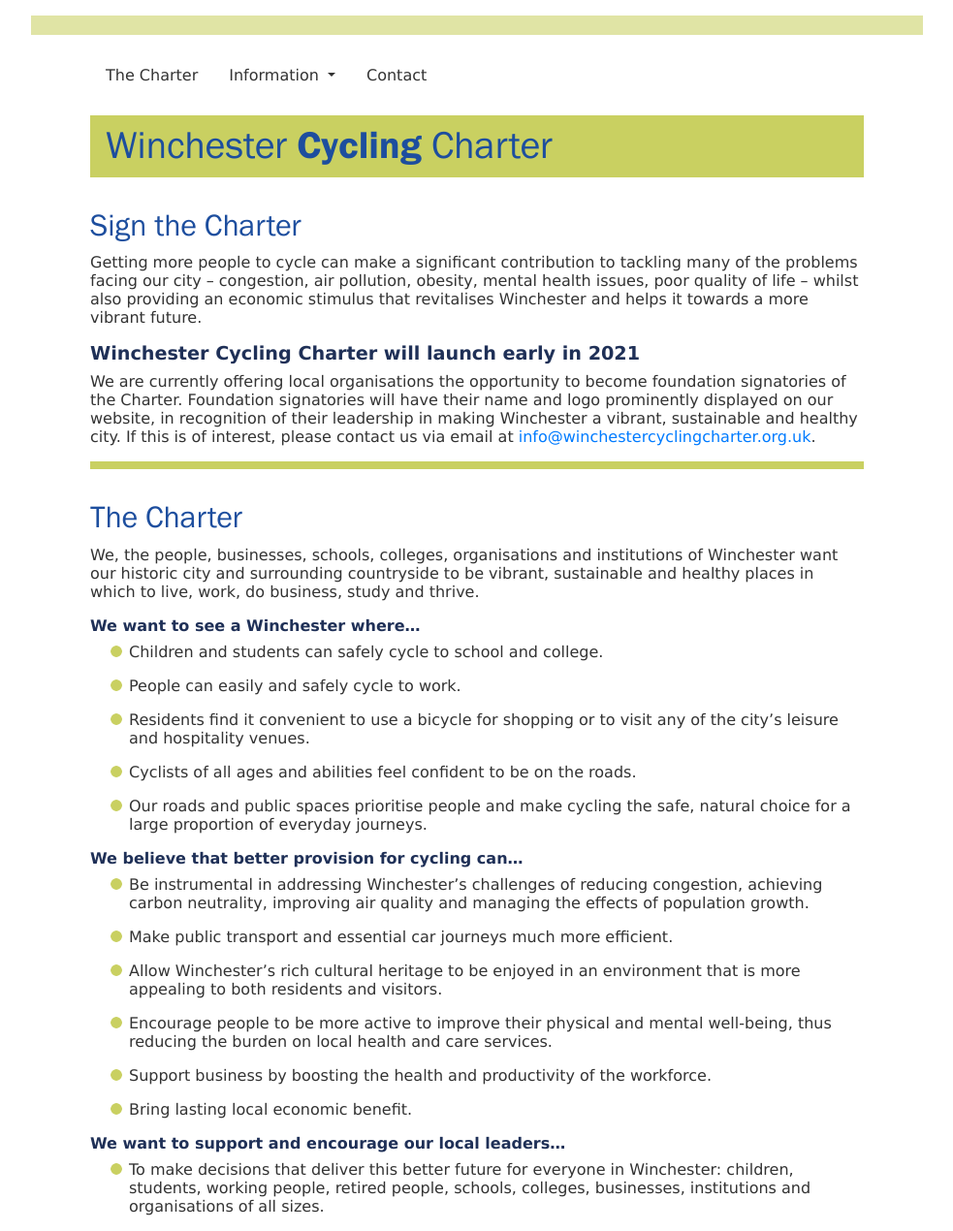
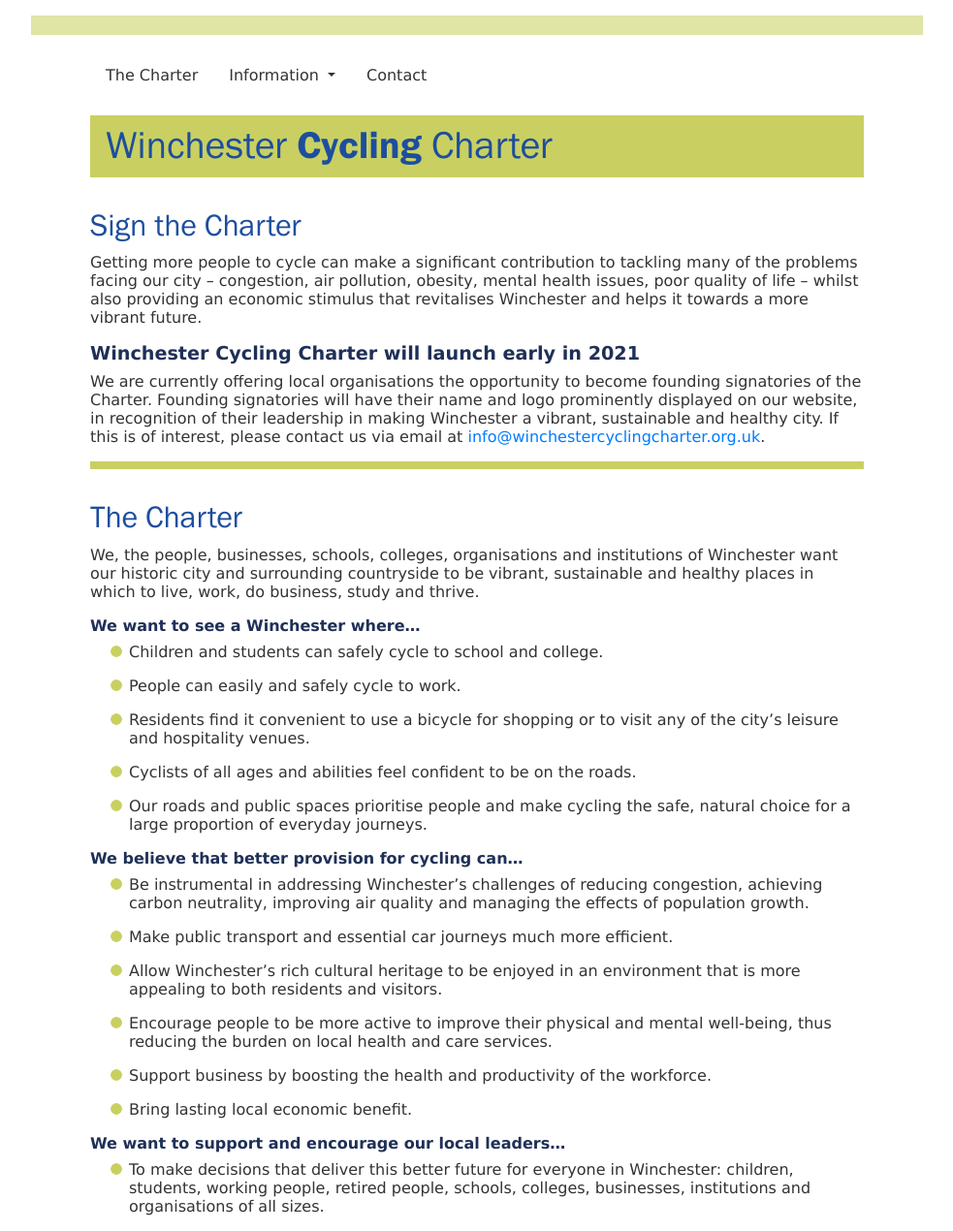
Before and after one commit to winchestercyclingcharter/winchestercyclingcharter.github.io, a Jekyll site: the page built from charter.md, in a window 1280 px wide. Shown: the whole page at 97% size, without its empty margins (148-1131 px from the left). Built offline with Jekyll 4.4.1, drawn with Linux system fonts in a browser that asks for light colours; nearby versions of some CDN libraries.

Commit message:
Foundation -> Founding

```diff
--- a/_config.yml
+++ b/_config.yml
@@ -19,7 +19,7 @@
 # in the templates via {{ site.myvariable }}.
 
 title: Winchester Cycling Charter
-email: contact@winchestercyclingcharter.org.uk
+email: info@winchestercyclingcharter.org.uk
 tagline: Revitalise Winchester by getting more people to cycle.
 description: >- # this means to ignore newlines until "baseurl:"
   Getting more people to cycle can make a significant contribution to tackling
--- a/charter.md
+++ b/charter.md
@@ -23,7 +23,7 @@ To show your support for the Charter, please click one of the links below.
 ### Winchester Cycling Charter will launch early in 2021
 
 We are currently offering local organisations the opportunity to
-become foundation signatories of the Charter. Foundation signatories will have
+become founding signatories of the Charter. Founding signatories will have
 their name and logo prominently displayed on our website, in recognition of
 their leadership in making Winchester a vibrant, sustainable and healthy city.
 If this is of interest, please contact us via email at
```
